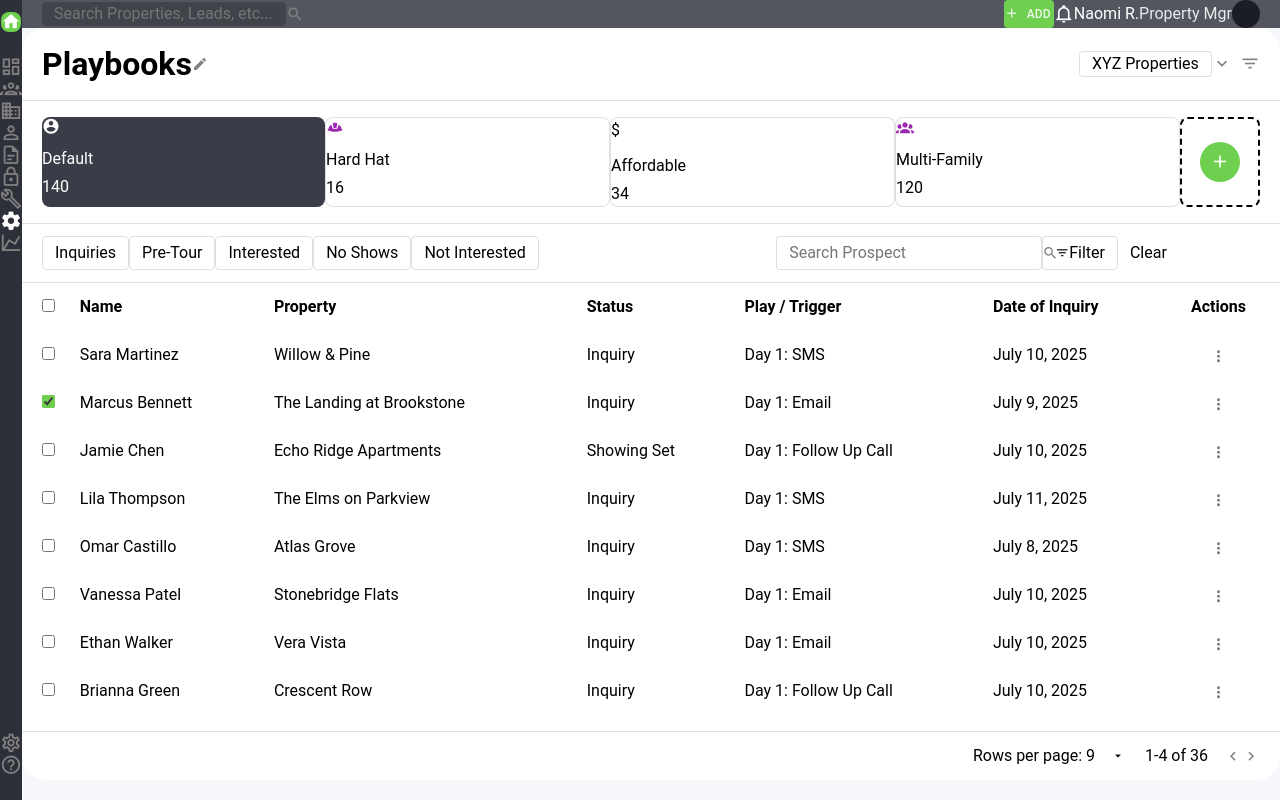
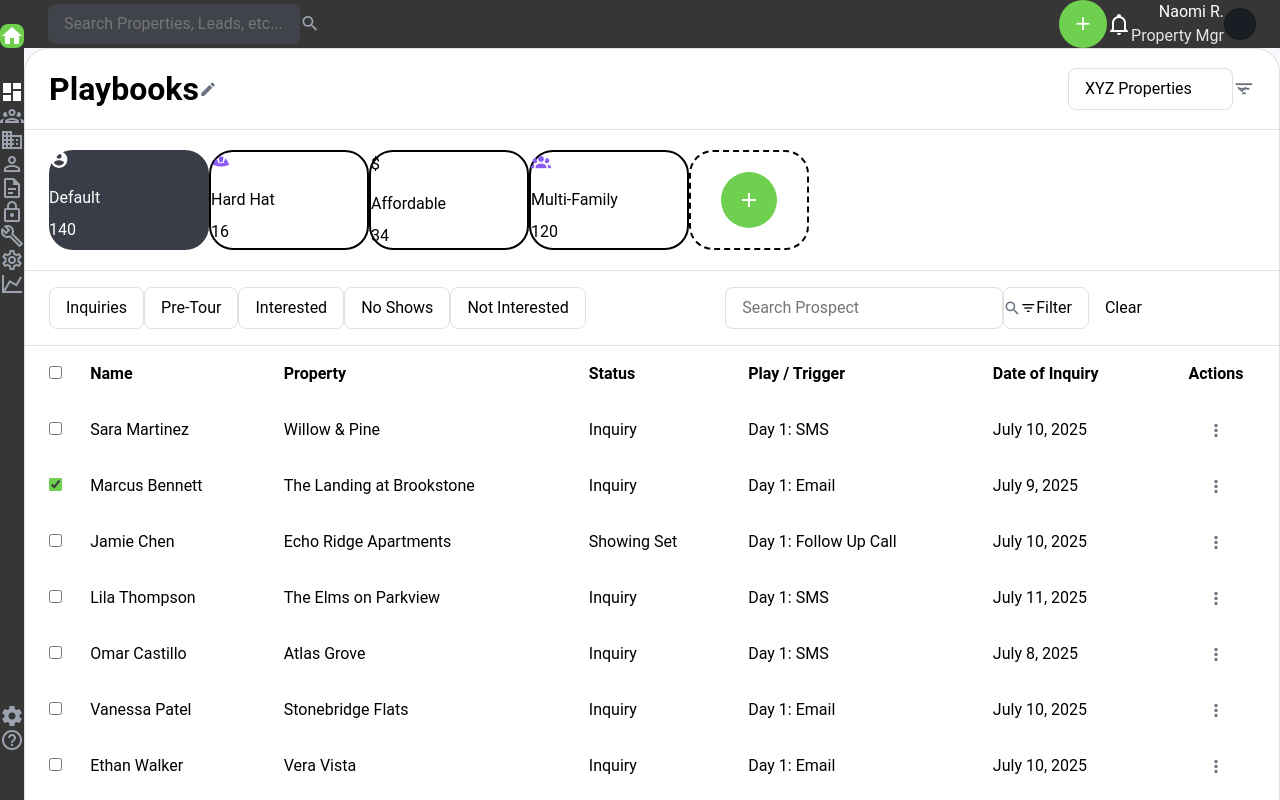
Before and after one commit to AhirwarTarun27/playbook_vue_app, a Vue app: page / in a window 1280 px wide. Built offline with nearby package versions, Linux system fonts and the light colour scheme.

Commit message:
working on dashboard

```diff
--- a/src/views/Dashboard.vue
+++ b/src/views/Dashboard.vue
@@ -5,9 +5,7 @@ import RightDrawer from '@/components/RightDrawer.vue'
 defineOptions({ name: 'DashboardView' })
 
 const drawerOpen = ref(false)
-// const selectedItems = ref([])
 const searchQuery = ref('')
-// const selectedProperty = ref('XYZ Properties')
 const selectedFilters = ref({
   inquiries: false,
   preTour: false,
@@ -103,62 +101,65 @@ const clearFilters = () => {
 </script>
 
 <template>
-  <div class="h-screen flex overflow-hidden bg-[#53565F]">
+  <div class="h-screen flex overflow-hidden bg-[#363636]">
     <!-- Sidebar -->
-    <aside class="w-14 bg-[#2D2F39] flex flex-col items-center py-3">
+    <aside class="w-16 bg-[#363636] flex flex-col items-center py-6">
       <!-- Logo -->
-      <div class="w-9 h-9 bg-[#6FCF4F] rounded-lg flex items-center justify-center mb-6">
-        <v-icon color="white" size="20">mdi-home</v-icon>
+      <div class="w-10 h-10 bg-[#6FCF4F] rounded-lg flex items-center justify-center mb-8">
+        <v-icon color="white" size="24">mdi-home</v-icon>
       </div>
 
       <!-- Icons -->
-      <div class="flex flex-col items-center space-y-5">
-        <v-icon color="#808080" size="22" class="hover:text-white cursor-pointer">mdi-view-dashboard-outline</v-icon>
-        <v-icon color="#808080" size="22" class="hover:text-white cursor-pointer">mdi-account-group-outline</v-icon>
-        <v-icon color="#808080" size="22" class="hover:text-white cursor-pointer">mdi-domain</v-icon>
-        <v-icon color="#808080" size="22" class="hover:text-white cursor-pointer">mdi-account-outline</v-icon>
-        <v-icon color="#808080" size="22" class="hover:text-white cursor-pointer">mdi-file-document-outline</v-icon>
-        <v-icon color="#808080" size="22" class="hover:text-white cursor-pointer">mdi-lock-outline</v-icon>
-        <v-icon color="#808080" size="22" class="hover:text-white cursor-pointer">mdi-wrench-outline</v-icon>
-        <v-icon color="white" size="22" class="cursor-pointer">mdi-cog</v-icon>
-        <v-icon color="#808080" size="22" class="hover:text-white cursor-pointer">mdi-chart-line</v-icon>
+      <div class="flex flex-col items-center space-y-6 ">
+        <v-icon color="white" size="24" class="cursor-pointer">mdi-view-dashboard</v-icon>
+        <v-icon color="#9CA3AF" size="24" class="hover:text-white cursor-pointer transition-colors">mdi-account-group-outline</v-icon>
+        <v-icon color="#9CA3AF" size="24" class="hover:text-white cursor-pointer transition-colors">mdi-domain</v-icon>
+        <v-icon color="#9CA3AF" size="24" class="hover:text-white cursor-pointer transition-colors">mdi-account-outline</v-icon>
+        <v-icon color="#9CA3AF" size="24" class="hover:text-white cursor-pointer transition-colors">mdi-file-document-outline</v-icon>
+        <v-icon color="#9CA3AF" size="24" class="hover:text-white cursor-pointer transition-colors">mdi-lock-outline</v-icon>
+        <v-icon color="#9CA3AF" size="24" class="hover:text-white cursor-pointer transition-colors">mdi-wrench-outline</v-icon>
+        <v-icon color="#9CA3AF" size="24" class="hover:text-white cursor-pointer transition-colors">mdi-cog-outline</v-icon>
+        <v-icon color="#9CA3AF" size="24" class="hover:text-white cursor-pointer transition-colors">mdi-chart-line</v-icon>
       </div>
 
       <!-- Bottom icons -->
       <div class="flex-grow"></div>
-      <div class="flex flex-col items-center space-y-5 mb-3">
-        <v-icon color="#808080" size="22" class="hover:text-white cursor-pointer">mdi-cog-outline</v-icon>
-        <v-icon color="#808080" size="22" class="hover:text-white cursor-pointer">mdi-help-circle-outline</v-icon>
+      <div class="flex flex-col items-center space-y-6 mb-6">
+        <v-icon color="#9CA3AF" size="24" class="hover:text-white cursor-pointer transition-colors">mdi-cog</v-icon>
+        <v-icon color="#9CA3AF" size="24" class="hover:text-white cursor-pointer transition-colors">mdi-help-circle-outline</v-icon>
       </div>
     </aside>
 
     <!-- Main Content -->
     <div class="flex-1 flex flex-col">
       <!-- Top Navigation Bar -->
-      <div class="bg-[#53565F] h-14 px-5 flex items-center justify-between flex-shrink-0">
+      <div class="bg-[#363636] h-16 px-6 flex items-center justify-between flex-shrink-0">
         <div class="flex items-center flex-1">
           <div class="relative">
             <input
               type="text"
               placeholder="Search Properties, Leads, etc..."
-              class="bg-[#41434B] text-gray-300 px-3 py-1.5 rounded w-80 text-sm outline-none placeholder-gray-500"
+              class="bg-[#41434B] text-gray-300 px-4 py-2 rounded-lg w-96 text-sm outline-none placeholder-gray-500 focus:ring-2 focus:ring-[#6FCF4F] transition-all"
             />
-            <v-icon color="#808080" size="18" class="absolute right-2 top-1/2 -translate-y-1/2">mdi-magnify</v-icon>
+            <v-icon color="#9CA3AF" size="20" class="absolute right-3 top-1/2 -translate-y-1/2">mdi-magnify</v-icon>
           </div>
         </div>
+        <div class="flex items-center gap-4">
+          <!-- FIXED: Only round + button -->
+          <v-btn
+            icon
+            class="!bg-[#6FCF4F] !rounded-full !w-9 !h-9 hover:!bg-[#5CB946]"
+          >
+            <v-icon color="white" size="22">mdi-plus</v-icon>
+          </v-btn>
+
+          <v-icon color="white" size="24" class="cursor-pointer hover:text-[#6FCF4F] transition-colors">mdi-bell-outline</v-icon>
           <div class="flex items-center gap-3">
-          <v-btn
-            size="small"
-            class="!bg-[#6FCF4F] !text-white text-capitalize !h-8"
-            prepend-icon="mdi-plus"
-          >
-            ADD
-          </v-btn>
-          <v-icon color="white" size="20">mdi-bell-outline</v-icon>
-          <div class="flex items-center gap-2">
-            <span class="text-white text-sm">Naomi R.</span>
-            <span class="text-gray-400 text-xs">Property Mgr</span>
-            <v-avatar size="28">
+            <div class="text-right">
+              <div class="text-white text-sm font-medium">Naomi R.</div>
+              <div class="text-gray-400 text-xs">Property Mgr</div>
+            </div>
+            <v-avatar size="32" class="border-2 border-gray-600">
               <div class="w-full h-full bg-gray-400 rounded-full"></div>
             </v-avatar>
           </div>
@@ -166,117 +167,122 @@ const clearFilters = () => {
       </div>
 
       <!-- Main Content Area -->
-      <div class="flex-1 bg-[#F7F8FC] overflow-auto">
-        <div class="p-5">
+      <div class="flex-1 bg-[#363636] overflow-auto p-6">
+        <!-- Outer wrapper to add spacing all around -->
+        <div class="bg-[#F7F8FC] rounded-2xl shadow-sm p-6">
           <!-- White Container -->
-          <div class="bg-white rounded-xl shadow-sm">
+          <div class="bg-white rounded-xl shadow-sm border border-gray-200">
             <!-- Header Section -->
-            <div class="px-5 py-3 border-b border-gray-200 flex items-center justify-between">
-              <div class="flex items-center gap-2">
-                <h1 class="text-xl font-semibold text-gray-900">Playbooks</h1>
-                <v-icon size="16" color="#808080" class="cursor-pointer">mdi-pencil</v-icon>
+            <div class="px-6 py-4 border-b border-gray-200 flex items-center justify-between">
+              <div class="flex items-center gap-3">
+                <h1 class="text-2xl font-bold text-gray-900">Playbooks</h1>
+                <v-icon size="18" color="#6B7280" class="cursor-pointer hover:text-gray-800 transition-colors">mdi-pencil</v-icon>
               </div>
-              <div class="flex items-center gap-2">
-                <select class="bg-white border border-gray-300 rounded px-3 py-1.5 text-sm outline-none cursor-pointer">
+              <div class="flex items-center gap-3">
+                <div class="relative">
+                  <select class="bg-white border border-gray-300 rounded-lg px-4 py-2 text-sm outline-none cursor-pointer hover:border-gray-400 focus:border-[#6FCF4F] focus:ring-2 focus:ring-[#6FCF4F] focus:ring-opacity-20 transition-all pr-10 appearance-none">
                     <option>XYZ Properties</option>
                   </select>
-                <v-icon size="20" color="#808080" class="cursor-pointer">mdi-chevron-down</v-icon>
-                <v-icon size="20" color="#808080" class="cursor-pointer ml-2">mdi-filter-variant</v-icon>
+                  <v-icon size="18" color="#6B7280" class="absolute right-3 top-1/2 -translate-y-1/2 pointer-events-none">mdi-chevron-down</v-icon>
+                </div>
+                <v-icon size="22" color="#6B7280" class="cursor-pointer hover:text-gray-800 transition-colors">mdi-filter-variant</v-icon>
               </div>
             </div>
 
             <!-- Stats Cards -->
-            <div class="px-5 py-4 flex gap-3 border-b border-gray-200">
+            <div class="px-6 py-5 border-b border-gray-200">
+              <div class="flex gap-4">
                 <!-- Default Card (Selected) -->
-              <div class="bg-[#3A3D47] text-white rounded-lg p-4 flex-1 min-w-[140px] cursor-pointer">
-                <div class="flex justify-between items-start mb-3">
-                  <div class="w-8 h-8 bg-white/20 rounded-full flex items-center justify-center">
-                    <v-icon color="white" size="18">mdi-account-circle</v-icon>
+                <div class="bg-[#3A3D47] text-white rounded-xl p-5 min-w-[160px] cursor-pointer shadow-lg">
+                  <div class="flex justify-between items-start mb-4">
+                    <div class="w-10 h-10 bg-white/20 rounded-full flex items-center justify-center">
+                      <v-icon color="white" size="20">mdi-account-circle</v-icon>
                     </div>
                   </div>
-                <div class="text-xs text-gray-400 mb-1">Default</div>
-                <div class="text-2xl font-bold">140</div>
+                  <div class="text-xs text-gray-400 mb-2 font-medium">Default</div>
+                  <div class="text-3xl font-bold">140</div>
                 </div>
 
                 <!-- Hard Hat Card -->
-              <div class="bg-white border border-gray-200 rounded-lg p-4 flex-1 min-w-[140px] cursor-pointer hover:shadow-md transition-shadow">
-                <div class="flex justify-between items-start mb-3">
-                  <div class="w-8 h-8 bg-purple-50 rounded-full flex items-center justify-center">
-                    <v-icon color="purple" size="18">mdi-hard-hat</v-icon>
+                <div class="bg-white border-2 border-gray-200 rounded-xl p-5 min-w-[160px] cursor-pointer hover:shadow-md hover:border-gray-300 transition-all">
+                  <div class="flex justify-between items-start mb-4">
+                    <div class="w-10 h-10 bg-purple-100 rounded-full flex items-center justify-center">
+                      <v-icon color="#8B5CF6" size="20">mdi-hard-hat</v-icon>
                     </div>
                   </div>
-                <div class="text-xs text-gray-600 mb-1">Hard Hat</div>
-                <div class="text-2xl font-bold text-gray-900">16</div>
+                  <div class="text-xs text-gray-600 mb-2 font-medium">Hard Hat</div>
+                  <div class="text-3xl font-bold text-gray-900">16</div>
                 </div>
 
                 <!-- Affordable Card -->
-              <div class="bg-white border border-gray-200 rounded-lg p-4 flex-1 min-w-[140px] cursor-pointer hover:shadow-md transition-shadow">
-                <div class="flex justify-between items-start mb-3">
-                  <div class="w-8 h-8 bg-blue-50 rounded-full flex items-center justify-center">
-                    <span class="text-blue-600 font-bold text-lg">$</span>
+                <div class="bg-white border-2 border-gray-200 rounded-xl p-5 min-w-[160px] cursor-pointer hover:shadow-md hover:border-gray-300 transition-all">
+                  <div class="flex justify-between items-start mb-4">
+                    <div class="w-10 h-10 bg-blue-100 rounded-full flex items-center justify-center">
+                      <span class="text-blue-600 font-bold text-xl">$</span>
                     </div>
                   </div>
-                <div class="text-xs text-gray-600 mb-1">Affordable</div>
-                <div class="text-2xl font-bold text-gray-900">34</div>
+                  <div class="text-xs text-gray-600 mb-2 font-medium">Affordable</div>
+                  <div class="text-3xl font-bold text-gray-900">34</div>
                 </div>
 
                 <!-- Multi-Family Card -->
-              <div class="bg-white border border-gray-200 rounded-lg p-4 flex-1 min-w-[140px] cursor-pointer hover:shadow-md transition-shadow">
-                <div class="flex justify-between items-start mb-3">
-                  <div class="w-8 h-8 bg-purple-50 rounded-full flex items-center justify-center">
-                    <v-icon color="purple" size="18">mdi-account-group</v-icon>
+                <div class="bg-white border-2 border-gray-200 rounded-xl p-5 min-w-[160px] cursor-pointer hover:shadow-md hover:border-gray-300 transition-all">
+                  <div class="flex justify-between items-start mb-4">
+                    <div class="w-10 h-10 bg-purple-100 rounded-full flex items-center justify-center">
+                      <v-icon color="#8B5CF6" size="20">mdi-account-group</v-icon>
                     </div>
                   </div>
-                <div class="text-xs text-gray-600 mb-1">Multi-Family</div>
-                <div class="text-2xl font-bold text-gray-900">120</div>
+                  <div class="text-xs text-gray-600 mb-2 font-medium">Multi-Family</div>
+                  <div class="text-3xl font-bold text-gray-900">120</div>
                 </div>
 
                 <!-- Add New Card -->
-              <div class="border-2 border-dashed border-gray-300 rounded-lg p-4 min-w-[80px] flex items-center justify-center cursor-pointer hover:border-gray-400">
+                <div class="border-2 border-dashed border-gray-300 rounded-xl min-w-[120px] flex items-center justify-center cursor-pointer hover:border-[#6FCF4F] hover:bg-green-50 transition-all">
                   <v-btn
                     icon
-                  size="small"
-                  class="!bg-[#6FCF4F] !w-10 !h-10"
+                    size="large"
+                    class="!bg-[#6FCF4F] !w-12 !h-12 !shadow-lg hover:!bg-[#5CB946]"
                     @click="drawerOpen = true"
                   >
-                  <v-icon color="white" size="20">mdi-plus</v-icon>
+                    <v-icon color="white" size="24">mdi-plus</v-icon>
                   </v-btn>
+                </div>
               </div>
             </div>
 
             <!-- Filter Buttons and Search -->
-            <div class="px-5 py-3 flex items-center justify-between border-b border-gray-200">
-              <div class="flex items-center gap-2">
+            <div class="px-6 py-4 flex items-center justify-between border-b border-gray-200">
+              <div class="flex items-center gap-3">
                 <button
-                  class="px-3 py-1 rounded border text-xs"
+                  class="px-4 py-2 rounded-lg border text-sm font-medium transition-all"
                   :class="selectedFilters.inquiries ? 'bg-blue-50 border-blue-300 text-blue-700' : 'border-gray-300 text-gray-600 hover:bg-gray-50'"
                   @click="toggleFilter('inquiries')"
                 >
                   Inquiries
                 </button>
                 <button
-                  class="px-3 py-1 rounded border text-xs"
+                  class="px-4 py-2 rounded-lg border text-sm font-medium transition-all"
                   :class="selectedFilters.preTour ? 'bg-blue-50 border-blue-300 text-blue-700' : 'border-gray-300 text-gray-600 hover:bg-gray-50'"
                   @click="toggleFilter('preTour')"
                 >
                   Pre-Tour
                 </button>
                 <button
-                  class="px-3 py-1 rounded border text-xs"
+                  class="px-4 py-2 rounded-lg border text-sm font-medium transition-all"
                   :class="selectedFilters.interested ? 'bg-blue-50 border-blue-300 text-blue-700' : 'border-gray-300 text-gray-600 hover:bg-gray-50'"
                   @click="toggleFilter('interested')"
                 >
                   Interested
                 </button>
                 <button
-                  class="px-3 py-1 rounded border text-xs"
+                  class="px-4 py-2 rounded-lg border text-sm font-medium transition-all"
                   :class="selectedFilters.noShows ? 'bg-blue-50 border-blue-300 text-blue-700' : 'border-gray-300 text-gray-600 hover:bg-gray-50'"
                   @click="toggleFilter('noShows')"
                 >
                   No Shows
                 </button>
                 <button
-                  class="px-3 py-1 rounded border text-xs"
+                  class="px-4 py-2 rounded-lg border text-sm font-medium transition-all"
                   :class="selectedFilters.notInterested ? 'bg-blue-50 border-blue-300 text-blue-700' : 'border-gray-300 text-gray-600 hover:bg-gray-50'"
                   @click="toggleFilter('notInterested')"
                 >
@@ -284,68 +290,68 @@ const clearFilters = () => {
                 </button>
               </div>
 
-              <div class="flex items-center gap-2">
+              <div class="flex items-center gap-3">
                 <div class="relative">
                   <input
                     v-model="searchQuery"
                     type="text"
                     placeholder="Search Prospect"
-                    class="bg-white px-3 py-1 pr-8 rounded border border-gray-300 text-xs outline-none focus:border-blue-400 w-48"
+                    class="bg-white px-4 py-2 pr-10 rounded-lg border border-gray-300 text-sm outline-none focus:border-[#6FCF4F] focus:ring-2 focus:ring-[#6FCF4F] focus:ring-opacity-20 w-56 transition-all"
                   />
-                  <v-icon size="16" color="#808080" class="absolute right-2 top-1/2 -translate-y-1/2">mdi-magnify</v-icon>
+                  <v-icon size="18" color="#6B7280" class="absolute right-3 top-1/2 -translate-y-1/2">mdi-magnify</v-icon>
                 </div>
-                <button class="px-3 py-1 rounded border border-gray-300 text-xs text-gray-600 hover:bg-gray-50 flex items-center gap-1">
-                  <v-icon size="14">mdi-filter-variant</v-icon>
+                <button class="px-4 py-2 rounded-lg border border-gray-300 text-sm text-gray-600 hover:bg-gray-50 flex items-center gap-2 font-medium transition-all">
+                  <v-icon size="16">mdi-filter-variant</v-icon>
                   Filter
                 </button>
                 <button
-                  class="px-3 py-1 rounded bg-gray-100 text-xs text-gray-600 hover:bg-gray-200"
+                  class="px-4 py-2 rounded-lg bg-gray-100 text-sm text-gray-600 hover:bg-gray-200 font-medium transition-all"
                   @click="clearFilters"
                 >
                   Clear
                 </button>
-                <button class="px-4 py-1 rounded bg-gray-900 text-xs text-white hover:bg-gray-800">
+                <button class="px-6 py-2 rounded-lg bg-gray-900 text-sm text-white hover:bg-gray-800 font-medium transition-all">
                   Search
                 </button>
               </div>
             </div>
 
             <!-- Table -->
-            <div class="px-5">
+            <div class="px-6">
               <table class="w-full">
                 <thead>
-                  <tr class="text-left text-xs font-medium text-gray-700 border-b border-gray-200">
-                    <th class="py-3 pr-3 w-10">
-                      <input type="checkbox" class="w-4 h-4 rounded border-gray-300 text-green-500 focus:ring-green-500" />
+                  <tr class="text-left text-sm font-semibold text-gray-700 border-b border-gray-200">
+                    <th class="py-4 pr-4 w-12">
+                      <input type="checkbox" class="w-4 h-4 rounded border-gray-300 text-[#6FCF4F] focus:ring-[#6FCF4F] accent-[#6FCF4F]" />
                     </th>
-                    <th class="py-3 pr-4 font-medium">Name</th>
-                    <th class="py-3 pr-4 font-medium">Property</th>
-                    <th class="py-3 pr-4 font-medium">Status</th>
-                    <th class="py-3 pr-4 font-medium">Play / Trigger</th>
-                    <th class="py-3 pr-4 font-medium">Date of Inquiry</th>
-                    <th class="py-3 font-medium text-center">Actions</th>
+                    <th class="py-4 pr-6">Name</th>
+                    <th class="py-4 pr-6">Property</th>
+                    <th class="py-4 pr-6">Status</th>
+                    <th class="py-4 pr-6">Play / Trigger</th>
+                    <th class="py-4 pr-6">Date of Inquiry</th>
+                    <th class="py-4 text-center">Actions</th>
                   </tr>
                 </thead>
                 <tbody>
                   <tr
                     v-for="item in items"
                     :key="item.id"
-                    class="border-b border-gray-100 hover:bg-gray-50 text-sm"
+                    class="border-b border-gray-100 hover:bg-gray-50 text-sm transition-colors"
                   >
-                    <td class="py-3 pr-3">
+                    <td class="py-4 pr-4">
                       <input
                         type="checkbox"
                         v-model="item.selected"
-                        class="w-4 h-4 rounded border-gray-300 text-green-500 focus:ring-green-500"
+                        class="w-4 h-4 rounded border-gray-300 text-[#6FCF4F] focus:ring-[#6FCF4F] accent-[#6FCF4F]"
                       />
                     </td>
-                    <td class="py-3 pr-4 text-gray-900">{{ item.name }}</td>
-                    <td class="py-3 pr-4 text-gray-700">{{ item.property }}</td>
-                    <td class="py-3 pr-4 text-gray-700">{{ item.status }}</td>
-                    <td class="py-3 pr-4 text-gray-700">{{ item.play }}</td>
-                    <td class="py-3 pr-4 text-gray-700">{{ item.date }}</td>
-                    <td class="py-3 text-center">
-                      <v-icon size="18" color="#808080" class="cursor-pointer hover:text-gray-900">mdi-dots-vertical</v-icon>
+                    <td class="py-4 pr-6 text-gray-900 font-medium">{{ item.name }}</td>
+                    <td class="py-4 pr-6 text-gray-700">{{ item.property }}</td>
+                    <td class="py-4 pr-6 text-gray-700">{{ item.status }}</td>
+                    <td class="py-4 pr-6 text-gray-700">{{ item.play }}</td>
+                    <td class="py-4 pr-6 text-gray-700">{{ item.date }}</td>
+                    <td class="py-4 text-center">
+                      <v-icon size="20" color="#6B7280" class="cursor-pointer hover:text-gray-900 transition-colors">mdi-dots-vertical</v-icon>
                     </td>
                   </tr>
                 </tbody>
@@ -353,13 +359,18 @@ const clearFilters = () => {
             </div>
 
             <!-- Pagination -->
-            <div class="px-5 py-3 flex items-center justify-end text-xs text-gray-600 border-t border-gray-100 mt-4">
-              <span class="mr-4">Rows per page: 9</span>
-              <v-icon size="14" class="mr-1">mdi-menu-down</v-icon>
-              <span class="mx-4">1-4 of 36</span>
-              <div class="flex items-center gap-1">
-                <v-icon size="18" color="#808080" class="cursor-pointer hover:text-gray-900">mdi-chevron-left</v-icon>
-                <v-icon size="18" color="#808080" class="cursor-pointer hover:text-gray-900">mdi-chevron-right</v-icon>
+            <div class="px-6 py-4 flex items-center justify-end text-sm text-gray-600 border-t border-gray-100 mt-2">
+              <div class="flex items-center gap-6">
+                <div class="flex items-center gap-2">
+                  <span>Rows per page:</span>
+                  <span class="font-medium">9</span>
+                  <v-icon size="16" class="text-gray-400">mdi-menu-down</v-icon>
+                </div>
+                <span class="font-medium">1-4 of 36</span>
+                <div class="flex items-center gap-2">
+                  <v-icon size="20" color="#6B7280" class="cursor-pointer hover:text-gray-900 transition-colors">mdi-chevron-left</v-icon>
+                  <v-icon size="20" color="#6B7280" class="cursor-pointer hover:text-gray-900 transition-colors">mdi-chevron-right</v-icon>
+                </div>
               </div>
             </div>
           </div>
@@ -370,6 +381,7 @@ const clearFilters = () => {
     <RightDrawer v-model="drawerOpen" />
   </div>
 </template>
+
 
 <style scoped>
 /* Reset default styles */
@@ -438,4 +450,26 @@ table {
 .overflow-auto {
   overflow: auto;
 }
+
+/* Remove select dropdown arrow for custom styling */
+select {
+  background-image: none;
+  -webkit-appearance: none;
+  -moz-appearance: none;
+  appearance: none;
+}
+
+/* Focus states */
+input:focus, select:focus, button:focus {
+  outline: none;
+}
+
+/* Hover transitions */
+.transition-colors {
+  transition: color 0.2s ease-in-out;
+}
+
+.transition-all {
+  transition: all 0.2s ease-in-out;
+}
 </style>
```
Lines whose indentation alone changed are shown as unchanged.
